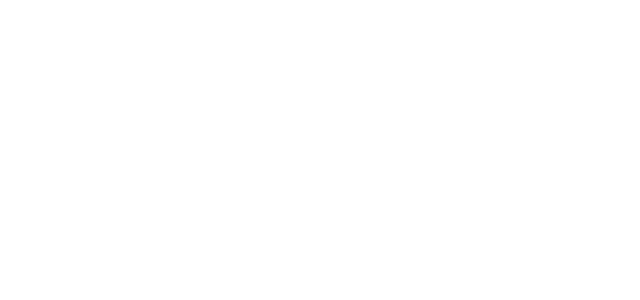
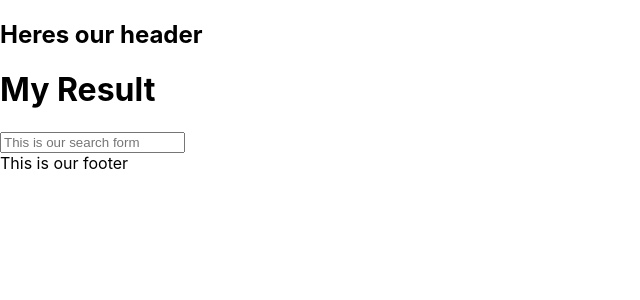
Before and after one commit to liethdallal/Project-3-SkyMap-Connect, a React (Create React App) app: page / in a window 1280 px wide. Shown: the top 300 px of the page, without its empty margins (0-640 px from the left). Built offline with nearby package versions, Linux system fonts and the light colour scheme.

Commit message:
Started creating components and siaplying them working on static version of aplication

```diff
--- a/src/App.js
+++ b/src/App.js
@@ -1,7 +1,16 @@
+import Search from "./components/Search"
+import Result from "./components/Result"
+import Header from "./components/Header"
+import Footer from "./components/Footer"
+
+
 function App() {
   return (
 <>
-
+< Header />
+< Result/>
+< Search />
+< Footer />
 </>
   )
 }
--- /dev/null
+++ b/src/components/Footer.js
@@ -0,0 +1,11 @@
+function Footer() {
+    return(
+        <footer>
+            This is our footer
+
+
+        </footer>
+    )
+}
+
+export default Footer
--- /dev/null
+++ b/src/components/Header.js
@@ -0,0 +1,18 @@
+function Header() {
+    return(
+
+        <header>
+
+            <nav>
+
+                <h1>Heres our header</h1>
+
+            </nav>
+
+        </header>
+
+    )
+}
+
+
+export default Header
--- /dev/null
+++ b/src/components/Result.js
@@ -0,0 +1,10 @@
+function Result() {
+    return(
+        <>
+        <h1>My Result</h1>
+
+        </>
+    )
+}
+
+export default Result
--- /dev/null
+++ b/src/components/Search.js
@@ -0,0 +1,13 @@
+function Search() {
+    return(
+        <form>
+            <input type="txt" placeholder="This is our search form"/>
+
+
+
+        </form>
+
+    )
+}
+
+export default Search
```
Also changed, not shown: 1 other file (tests, documents, lock files or other folders).
